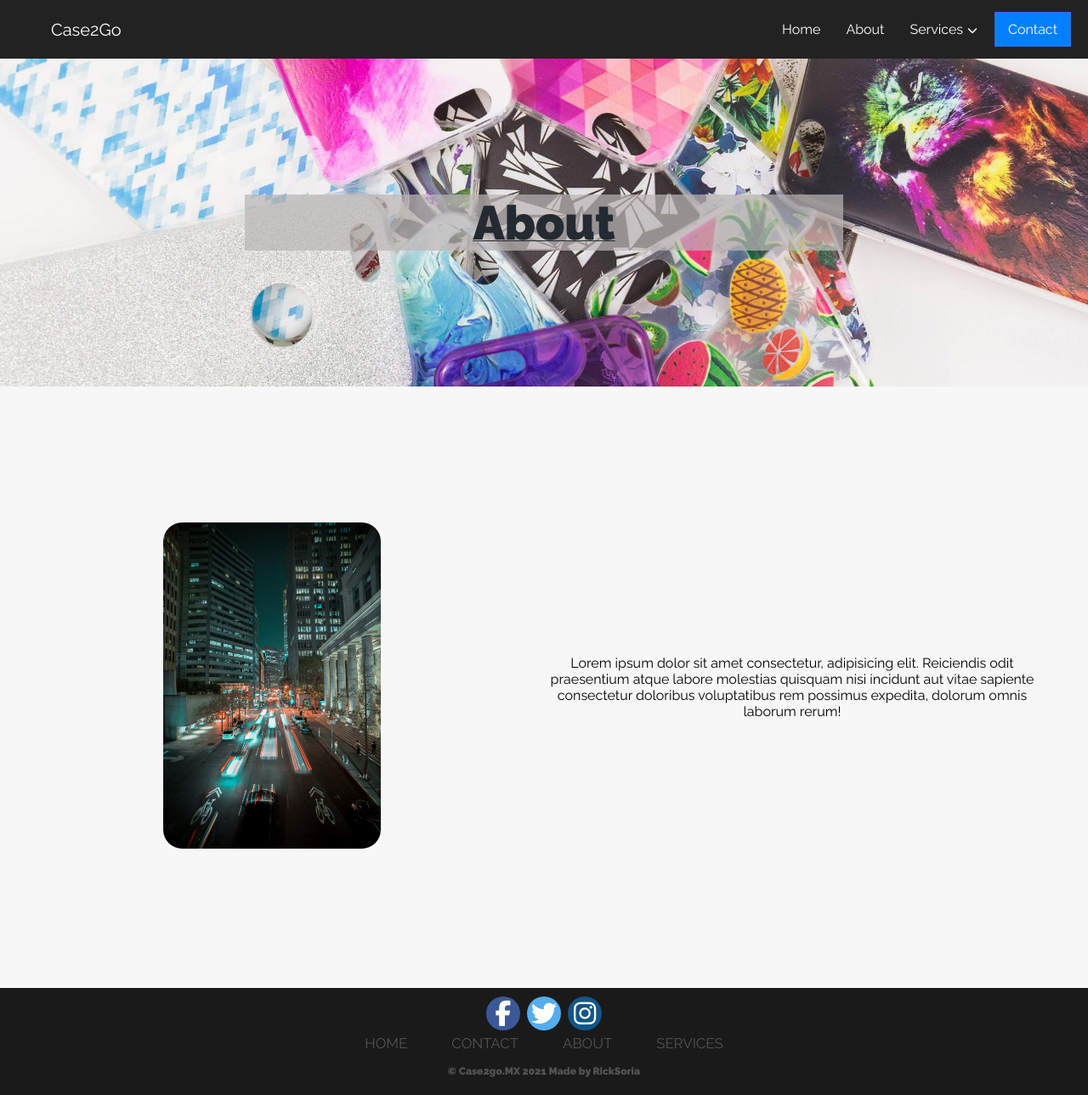
After one commit to rsoria21/case2go, a PHP site: page /about.html in a window 1280 px wide. The commit adds this page. Shown: the whole page at 85% size. Run offline with PHP 8.4, Linux system fonts and the light colour scheme; some libraries are stand-ins or nearby versions.

Commit message:
added about page

```diff
--- /dev/null
+++ b/about.css
@@ -0,0 +1,311 @@
+body {
+  padding: 0;
+  margin: 0;
+  box-sizing: border-box;
+  font-family: "Raleway", sans-serif;
+  background-color: rgb(247, 247, 247);
+}
+a:link,
+a:visited {
+  text-decoration: none;
+}
+
+/* START NAVBAR */
+nav {
+  background: #222;
+  padding: 0 15px;
+  margin-top: 0;
+}
+.nav-link {
+  color: white;
+  text-decoration: none;
+}
+.menu {
+  margin: 0;
+}
+.menu,
+.submenu {
+  list-style-type: none;
+}
+.logo {
+  font-size: 20px;
+  padding: 7.5px 10px 7.5px 0;
+}
+.item {
+  padding: 10px;
+}
+.item.button {
+  padding: 9px 5px;
+}
+.item:not(.button) .nav-link:hover,
+.item .nav-link:hover::after {
+  color: #ccc;
+}
+/* Mobile menu */
+.menu {
+  display: flex;
+  flex-wrap: wrap;
+  justify-content: space-between;
+  align-items: center;
+}
+.menu li .nav-link {
+  display: block;
+  padding: 15px 5px;
+}
+.menu li.subitem .nav-link {
+  padding: 15px;
+}
+.toggle {
+  order: 1;
+  font-size: 20px;
+}
+.item.button {
+  order: 2;
+}
+.item {
+  order: 3;
+  width: 100%;
+  text-align: center;
+  display: none;
+}
+.active .item {
+  display: block;
+}
+.button.secondary {
+  /* divider between buttons and menu links */
+  border-bottom: 1px #444 solid;
+}
+/* Submenu up from mobile screens */
+.submenu {
+  display: none;
+}
+.submenu-active .submenu {
+  display: block;
+}
+.has-submenu i {
+  font-size: 12px;
+}
+.has-submenu > .nav-link::after {
+  font-family: "Font Awesome 5 Free";
+  font-size: 12px;
+  line-height: 16px;
+  font-weight: 900;
+  content: "\f078";
+  color: white;
+  padding-left: 5px;
+}
+.subitem .nav-link {
+  padding: 10px 15px;
+}
+.submenu-active {
+  background-color: #111;
+  border-radius: 3px;
+}
+
+/* Tablet menu */
+@media all and (min-width: 700px) {
+  .menu {
+    justify-content: center;
+  }
+  .logo {
+    flex: 1;
+  }
+  .item.button {
+    width: auto;
+    order: 1;
+    display: block;
+  }
+  .toggle {
+    flex: 1;
+    text-align: right;
+    order: 2;
+  }
+  /* Button up from tablet screen */
+  .menu li.button .nav-link {
+    padding: 10px 15px;
+    margin: 5px 0;
+  }
+  .button .nav-link {
+    background: #0080ff;
+    border: 1px royalblue solid;
+  }
+  .button.secondary {
+    border: 0;
+  }
+  .button.secondary .nav-link {
+    background: transparent;
+    border: 1px #0080ff solid;
+  }
+  .button .nav-link:hover {
+    text-decoration: none;
+  }
+  .button:not(.secondary) .nav-link:hover {
+    background: royalblue;
+    border-color: darkblue;
+  }
+}
+/* Desktop menu */
+@media all and (min-width: 960px) {
+  .menu {
+    align-items: flex-start;
+    flex-wrap: nowrap;
+    background: none;
+  }
+  .logo {
+    order: 0;
+  }
+  .item {
+    order: 1;
+    position: relative;
+    display: block;
+    width: auto;
+  }
+  .button {
+    order: 2;
+  }
+  .submenu-active .submenu {
+    display: block;
+    position: absolute;
+    left: 0;
+    top: 68px;
+    background: #111;
+  }
+  .toggle {
+    display: none;
+  }
+  .submenu-active {
+    border-radius: 0;
+  }
+}
+/* END NAVBAR */
+/* START HEADER */
+
+.case-header-section {
+  padding: 10rem 0;
+  /* padding: 10rem 0 20rem 0; */
+  background-image: url(/Images/cases\ copy.jpg);
+  justify-content: center;
+  background-repeat: no-repeat;
+  background-position: center;
+  background-size: cover;
+  text-align: center;
+}
+
+.cases-header-text {
+  color: #242a31;
+  background-color: rgba(187, 182, 182, 0.705);
+  font-size: 3.5rem;
+  text-decoration: underline 1px;
+  margin: 0 18rem;
+}
+@media screen and (max-width: 1100px) {
+  .cases-header-text {
+    font-size: 3rem;
+    margin: 0 9rem;
+  }
+}
+
+@media screen and (max-width: 850px) {
+  .cases-header-text {
+    font-size: 2rem;
+    margin: 0 6rem;
+  }
+}
+
+/* END HEADER */
+/* START ABOUT */
+#about-section {
+  padding: 10rem 0;
+  display: flex;
+  flex-direction: row;
+  flex-wrap: wrap;
+  justify-content: center;
+  /* align-content: center; */
+  align-items: center;
+}
+.section {
+  flex: 50%;
+  text-align: center;
+}
+.about-img {
+  width: 40%;
+  border-radius: 1.4rem;
+}
+.about-text {
+  font-size: 1rem;
+  text-align: center;
+  margin-right: 3.5rem;
+}
+/* @media screen and (max-width: 1200px) {
+
+} */
+
+@media screen and (max-width: 800px) {
+  .about-img {
+    width: 60%;
+  }
+  .about-text {
+    font-size: 0.85rem;
+  }
+}
+/* END ABOUT */
+/* START FOOTER */
+#footer {
+  padding: 0.3rem 0 0.3rem 0;
+  text-align: center;
+  background-color: #1a1a1a;
+}
+
+.footer-text {
+  font-size: 0.75rem;
+  text-decoration: none;
+  color: #525252;
+}
+.fa {
+  padding: 5px;
+  font-size: 30px;
+  width: 30px;
+  text-align: center;
+  text-decoration: none;
+  margin: 5px 2px;
+  border-radius: 50%;
+}
+
+.fa:hover {
+  opacity: 0.7;
+}
+
+.fa-facebook {
+  background: #3b5998;
+  color: white;
+}
+
+.fa-twitter {
+  background: #55acee;
+  color: white;
+}
+.fa-instagram {
+  background: #125688;
+  color: white;
+}
+.footer-link {
+  font-size: 1.05rem;
+  margin: 0 1.5rem 0rem 1.5rem;
+  text-decoration: none;
+  color: #525252;
+}
+
+.soria-link {
+  text-decoration: none;
+  color: #525252;
+}
+.footer-link:hover,
+.soria-link:hover {
+  color: #c0c0c0;
+}
+@media screen and (max-width: 800px) {
+  .footer-link {
+    font-size: 0.75rem;
+  }
+}
+/* END FOOTER */
--- /dev/null
+++ b/about.html
@@ -0,0 +1,101 @@
+<!DOCTYPE html>
+<html lang="en">
+  <head>
+    <meta charset="UTF-8" />
+    <meta name="viewport" content="width=device-width, initial-scale=1.0" />
+    <!-- CSS -->
+    <link rel="stylesheet" href="/about.css" />
+    <!-- Google Fonts -->
+    <link rel="preconnect" href="https://fonts.gstatic.com" />
+    <link rel="preconnect" href="https://fonts.gstatic.com" />
+    <link
+      href="https://fonts.googleapis.com/css2?family=Raleway:wght@400;900&display=swap"
+      rel="stylesheet"
+    />
+    <!-- Font Awesome -->
+    <link
+      rel="stylesheet"
+      href="https://cdnjs.cloudflare.com/ajax/libs/font-awesome/5.13.0/css/all.min.css"
+    />
+    <script
+      src="https://kit.fontawesome.com/f30cc13ab0.js"
+      crossorigin="anonymous"
+    ></script>
+    <title>Case2Go</title>
+  </head>
+
+  <body>
+    <!-- NAV START -->
+    <nav>
+      <ul class="menu">
+        <li class="logo"><a class="nav-link" href="/index.html">Case2Go</a></li>
+        <li class="item"><a class="nav-link" href="/index.html">Home</a></li>
+        <li class="item"><a class="nav-link" href="#">About</a></li>
+        <li class="item has-submenu">
+          <a class="nav-link" tabindex="0">Services</a>
+          <ul class="submenu">
+            <li class="subitem">
+              <a class="nav-link" href="/phonecases.html">Phone Cases</a>
+            </li>
+            <li class="subitem">
+              <a class="nav-link" href="#">Other Cases</a>
+            </li>
+            <li class="subitem"><a class="nav-link" href="#">Chargers</a></li>
+            <li class="subitem">
+              <a class="nav-link" href="#">Screen protectors</a>
+            </li>
+          </ul>
+        </li>
+        <li class="item button"><a class="nav-link" href="#">Contact</a></li>
+        <li class="toggle">
+          <a class="nav-link" href="#"><i class="fas fa-bars"></i></a>
+        </li>
+      </ul>
+    </nav>
+    <!-- END NAV -->
+    <!-- START HEADER -->
+    <section class="case-header-section">
+      <div class="header-text-section">
+        <h1 class="cases-header-text">About</h1>
+      </div>
+    </section>
+    <!-- END HEADER -->
+    <!-- START ABOUT -->
+    <section id="about-section">
+      <div class="section">
+        <img class="about-img" src="/Images/night-drive.jpg" alt="" />
+      </div>
+      <div class="section">
+        <p class="about-text">
+          Lorem ipsum dolor sit amet consectetur, adipisicing elit. Reiciendis
+          odit praesentium atque labore molestias quisquam nisi incidunt aut
+          vitae sapiente consectetur doloribus voluptatibus rem possimus
+          expedita, dolorum omnis laborum rerum!
+        </p>
+      </div>
+    </section>
+    <!-- END ABOUT -->
+    <!-- START FOOTER -->
+    <section id="footer">
+      <footer>
+        <a href="#" class="fa fa-facebook"></a>
+        <a href="#" class="fa fa-twitter"></a>
+        <a href="#" class="fa fa-instagram"></a>
+        <div class="footer-links-container">
+          <a class="footer-link" href="#home">HOME</a>
+          <a class="footer-link" href="#contact">CONTACT</a>
+          <a class="footer-link" href="#featured">ABOUT</a>
+          <a class="footer-link" href="#main-cakes">SERVICES</a>
+        </div>
+        <h4 class="footer-text">
+          &copy Case2go.MX 2021 Made by
+          <a class="soria-link" href="https://ricksoria.com/" target="_blank"
+            >RickSoria</a
+          >
+        </h4>
+      </footer>
+    </section>
+    <!-- END FOOTER -->
+    <script src="/script.js"></script>
+  </body>
+</html>
--- a/index.html
+++ b/index.html
@@ -30,7 +30,7 @@
       <ul class="menu">
         <li class="logo"><a class="nav-link" href="#">Case2Go</a></li>
         <li class="item"><a class="nav-link" href="#">Home</a></li>
-        <li class="item"><a class="nav-link" href="#">About</a></li>
+        <li class="item"><a class="nav-link" href="/about.html">About</a></li>
         <li class="item has-submenu">
           <a class="nav-link" tabindex="0">Services</a>
           <ul class="submenu">
--- a/phonecases.html
+++ b/phonecases.html
@@ -28,9 +28,9 @@
     <!-- NAV START -->
     <nav>
       <ul class="menu">
-        <li class="logo"><a class="nav-link" href="#">Case2Go</a></li>
+        <li class="logo"><a class="nav-link" href="/index.html">Case2Go</a></li>
         <li class="item"><a class="nav-link" href="/index.html">Home</a></li>
-        <li class="item"><a class="nav-link" href="#">About</a></li>
+        <li class="item"><a class="nav-link" href="/about.html">About</a></li>
         <li class="item has-submenu">
           <a class="nav-link" tabindex="0">Services</a>
           <ul class="submenu">
```
Also changed, not shown: styles.css (+6 -6 lines).
